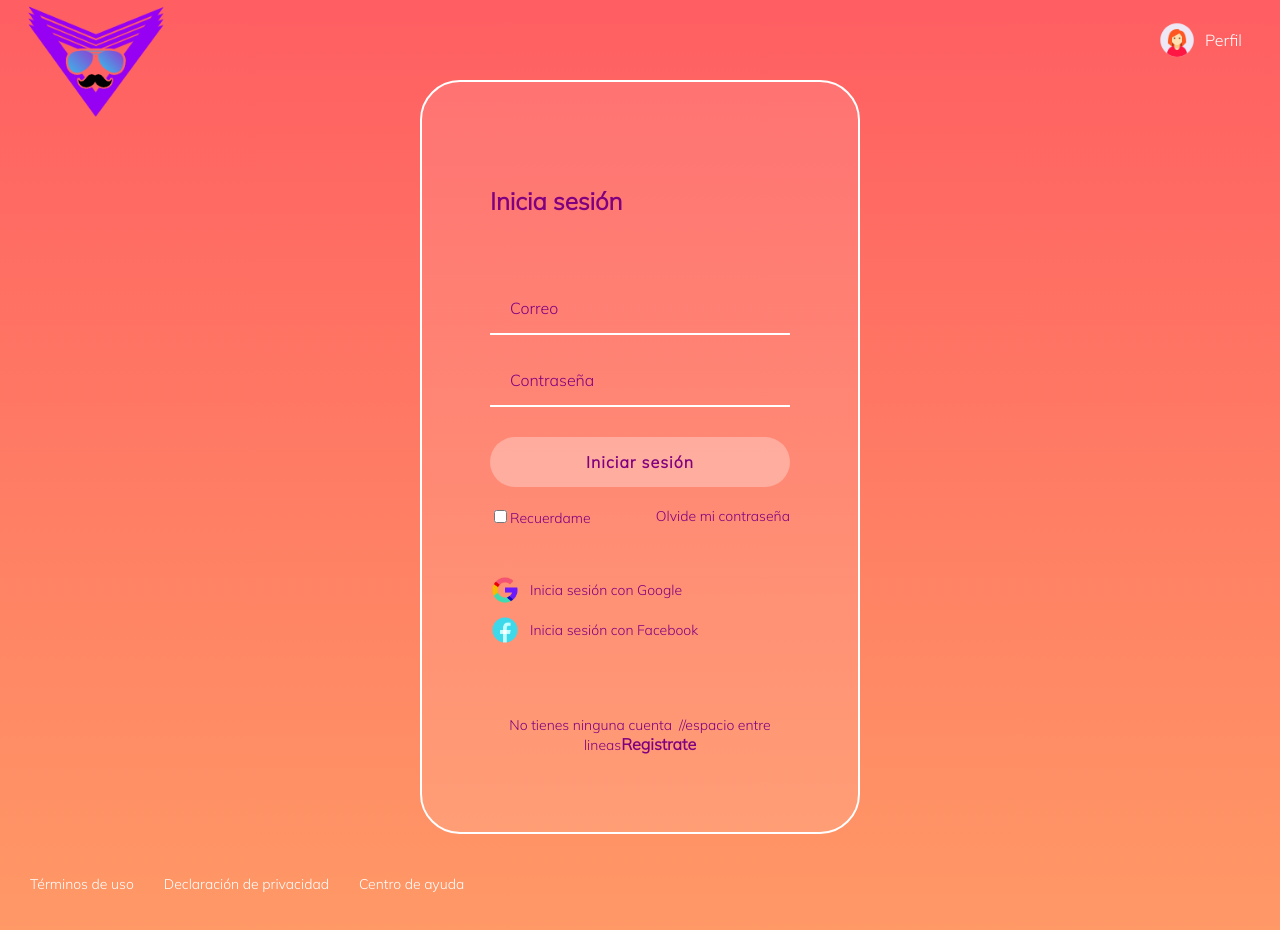
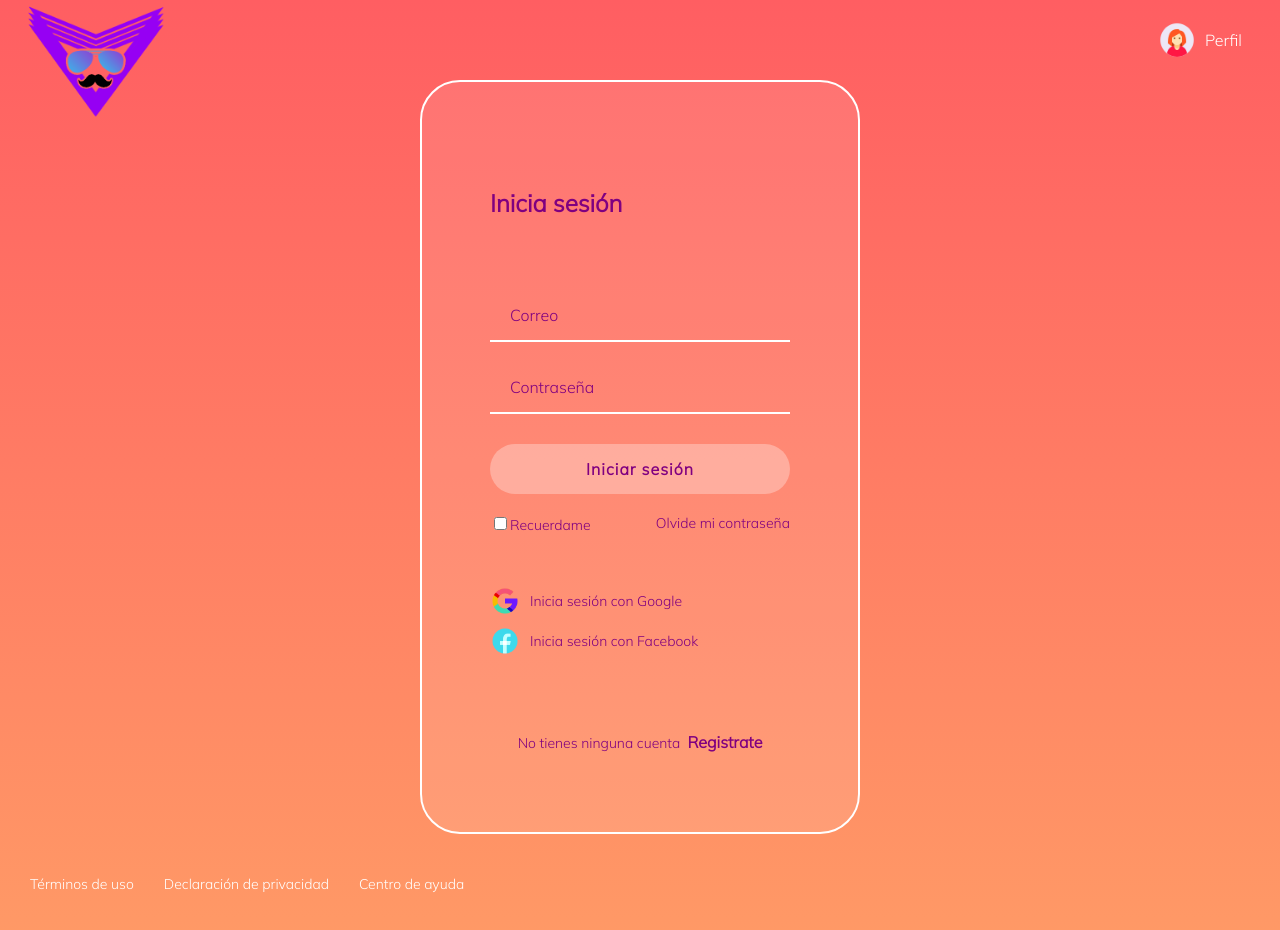
Before and after one commit to mary-caraveo/react-video, a React app: page /login in a window 1280 px wide. Shown: the top 930 px of the page. Built offline with nearby package versions, Linux system fonts and the light colour scheme.

Commit message:
feat: Debug con Redux Devtools

```diff
--- a/src/containers/Login.jsx
+++ b/src/containers/Login.jsx
@@ -73,7 +73,7 @@ const Login = (props) => {
           </section>
 
           <p className="login__container--register">
-            No tienes ninguna cuenta &nbsp;//espacio entre lineas
+            No tienes ninguna cuenta &nbsp;
             <Link to="/register">Registrate</Link>
           </p>
         </section>
--- a/src/index.js
+++ b/src/index.js
@@ -1,7 +1,7 @@
 import React from 'react';
 import ReactDOM from 'react-dom';
 import { Provider } from 'react-redux';
-import { createStore } from 'redux';
+import { createStore, compose } from 'redux';
 import reducer from './reducers';
 import App from './routes/App';
 import './assets/styles/App.scss';
@@ -172,7 +172,8 @@ const initialState = {
   ],
 };
 
-const store = createStore(reducer, initialState);
+const composeEnhancers = window.__REDUX_DEVTOOLS_EXTENSION_COMPOSE__ || compose;
+const store = createStore(reducer, initialState, composeEnhancers());
 
 ReactDOM.render(
   <Provider store={store}>
```
